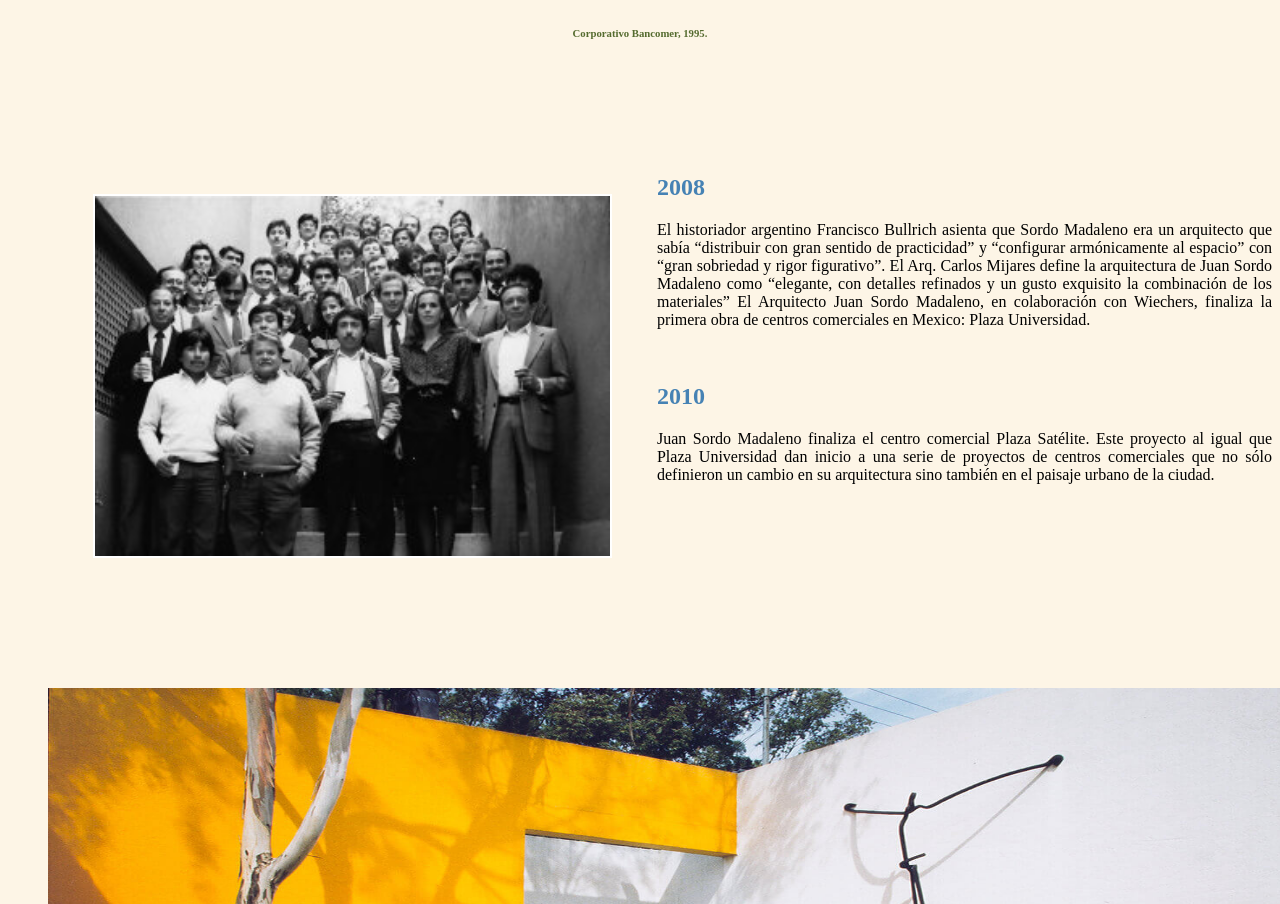
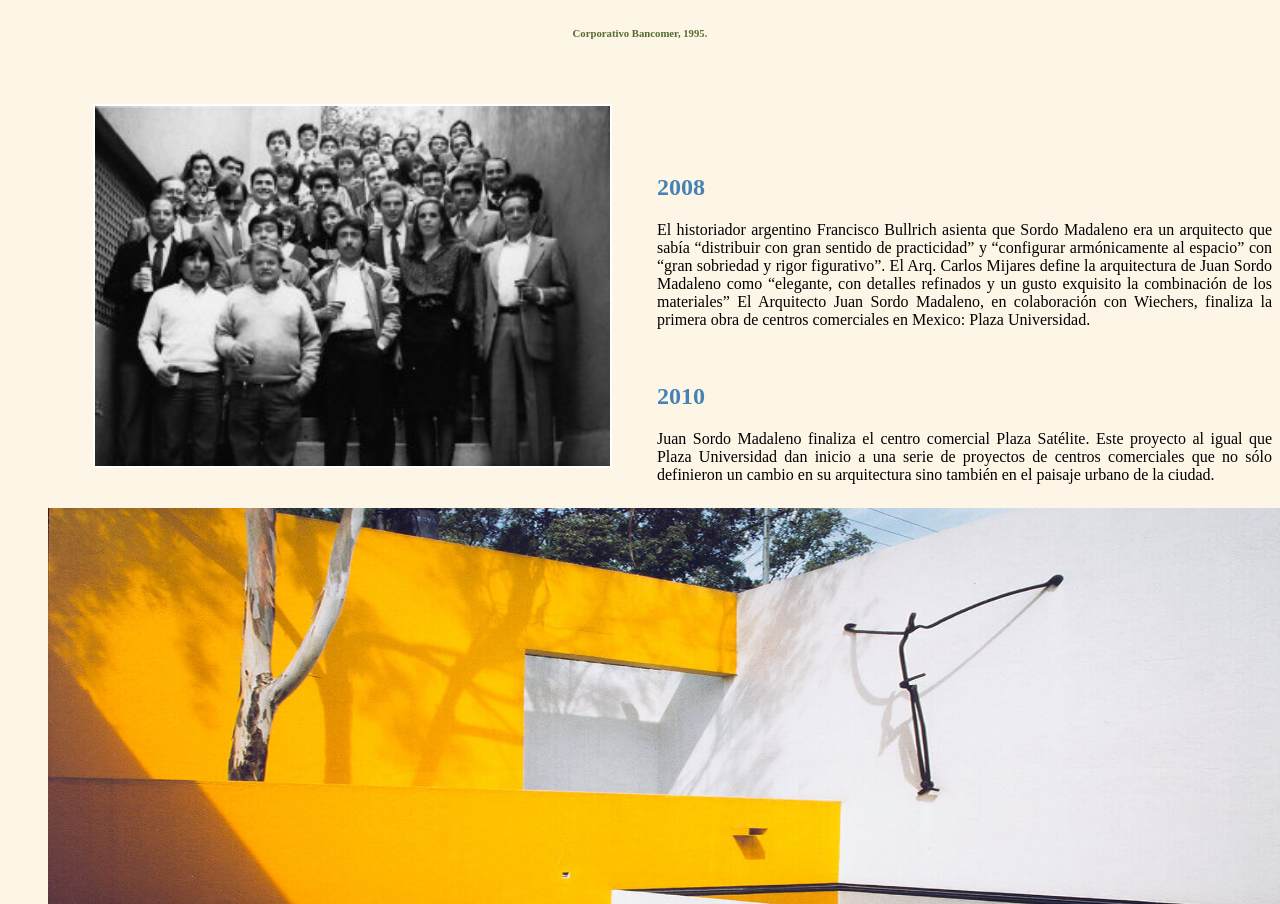
Before and after one commit to ernestolozand/proyectofinal, a plain HTML site: page Otros HTML/AboutMe.html in a window 1280 px wide. Shown: the part 5083-5987 px from the top of the page. Drawn offline with Linux system fonts and the light colour scheme.

Commit message:
Proyecto Final Programación Web Estático
Lozano Andoney Ernesto
2203065698
DB02T

```diff
--- a/Otros HTML/AboutMe.html
+++ b/Otros HTML/AboutMe.html
@@ -78,7 +78,7 @@
 				</figure>
 				<h6 align="center" style="color:#556B2F">Corporativo Bancomer, 1995.</h6>
 				<figure>
-					<img src="../Multimedia/Imágenes/Historia10.jpg" alt="historia10" widht=420  height=360  align="left" border=2 vspace=130 						hspace=45 style="color:rgb(255,255,255);"><br><br><br><br><br>
+					<img src="../Multimedia/Imágenes/Historia10.jpg" alt="historia10" widht=420  height=360  align="left" border=2 vspace=40 						hspace=45 style="color:rgb(255,255,255);"><br><br><br><br><br>
 				</figure>
 				<h2 style="color:#4682B4">2008</h2>
 				<p align="justify">El historiador argentino Francisco Bullrich asienta que Sordo Madaleno era un arquitecto que sabía “distribuir con 					gran sentido de practicidad” y “configurar armónicamente al espacio” con “gran sobriedad y rigor figurativo”. El Arq. Carlos Mijares 					define la arquitectura de Juan Sordo Madaleno como “elegante, con detalles refinados y un gusto exquisito la combinación de los 					materiales” El Arquitecto Juan Sordo Madaleno, en colaboración con Wiechers, finaliza la primera obra de centros comerciales en Mexico: 				Plaza Universidad.</p><br>
```
